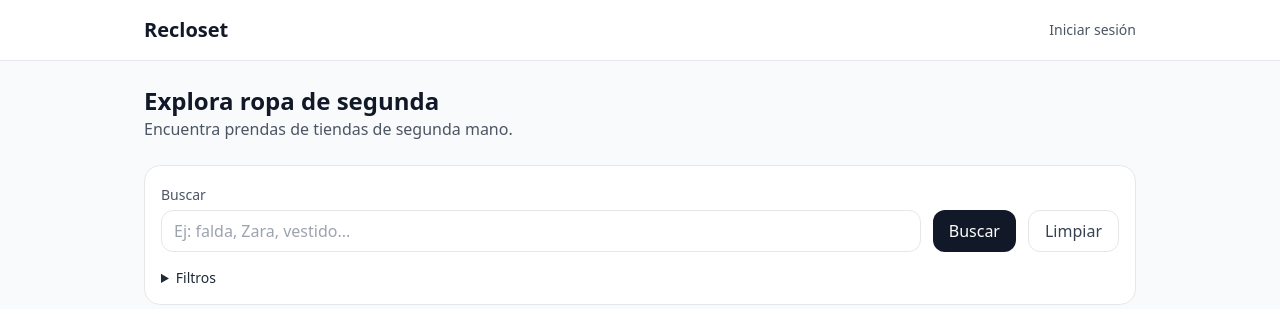
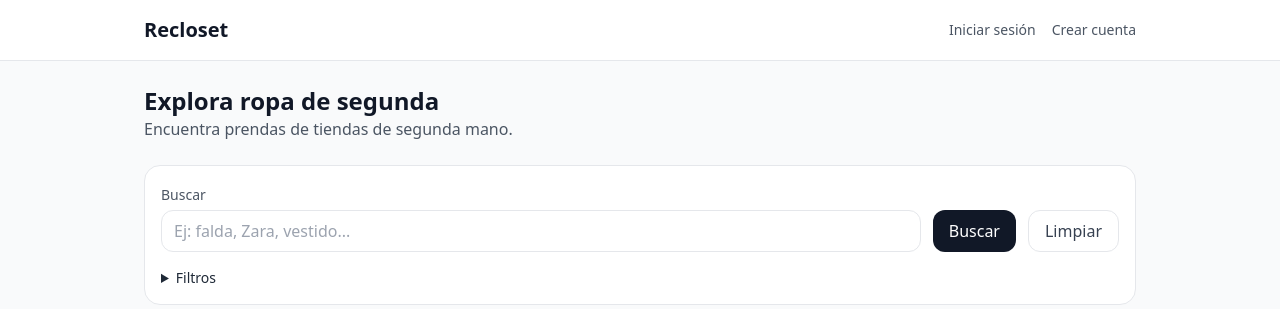
Before and after one commit to StefanyNoguera/recloset, a Django app: page / in a window 1280 px wide. Shown: the top 309 px of the page. Run offline with Django 5.2, Linux system fonts and the light colour scheme; data that the repository does not hold is empty; some libraries are stand-ins or nearby versions.

Commit message:
Add Crear cuenta link to header navigation

```diff
--- a/market/templates/market/base.html
+++ b/market/templates/market/base.html
@@ -21,6 +21,7 @@
           </form>
         {% else %}
           <a href="{% url 'login' %}" class="text-sm text-gray-600 hover:text-gray-900">Iniciar sesión</a>
+          <a href="{% url 'signup' %}" class="text-sm text-gray-600 hover:text-gray-900">Crear cuenta</a>
         {% endif %}
       </div>
     </div>
```
